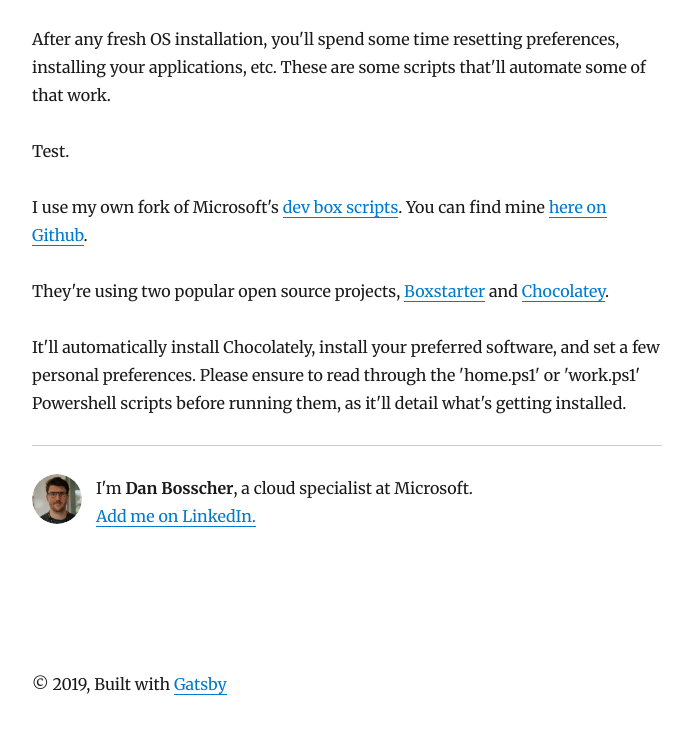
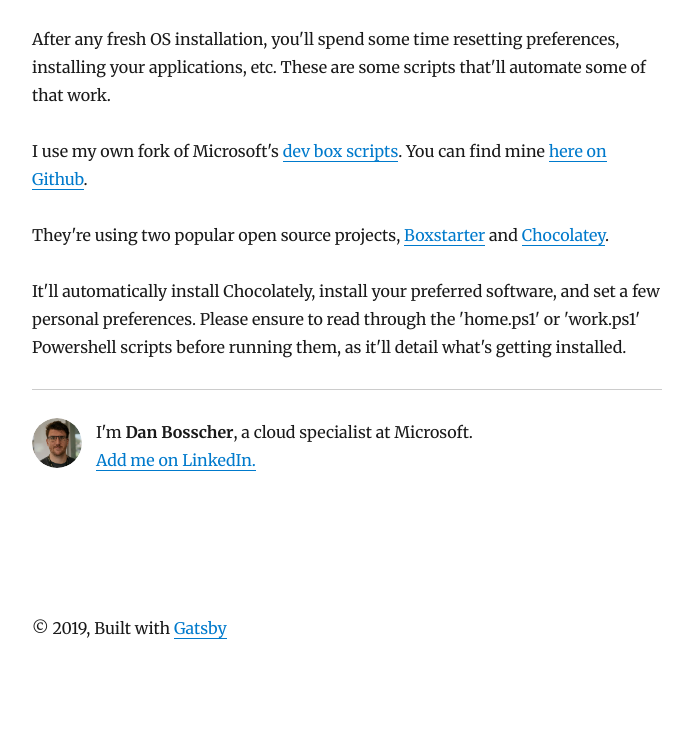
Before and after one commit to danbosscher/bosscher, a Gatsby site: page /workstation-setup/ in a window 1280 px wide. Shown: the part 198-932 px from the top of the page, without its empty margins (293-984 px from the left). After the commit the page ends 882 px from the top, so only its background shows below. Built offline with nearby package versions, Linux system fonts and the light colour scheme; Gatsby itself is replaced by a stand-in of ours; some packages are replaced by stand-ins of ours.

Commit message:
Update index.md

```diff
--- a/content/blog/workstation-setup/index.md
+++ b/content/blog/workstation-setup/index.md
@@ -6,8 +6,6 @@ date: '2019-01-31T15:30:00'
 After any fresh OS installation, you'll spend some time resetting preferences, installing your applications, etc.
 These are some scripts that'll automate some of that work.
 
-Test.
-
 I use my own fork of Microsoft's [dev box scripts](https://github.com/Microsoft/windows-dev-box-setup-scripts).
 You can find mine [here on Github](https://github.com/danbosscher/windows-dev-box-setup-scripts).
 
```
